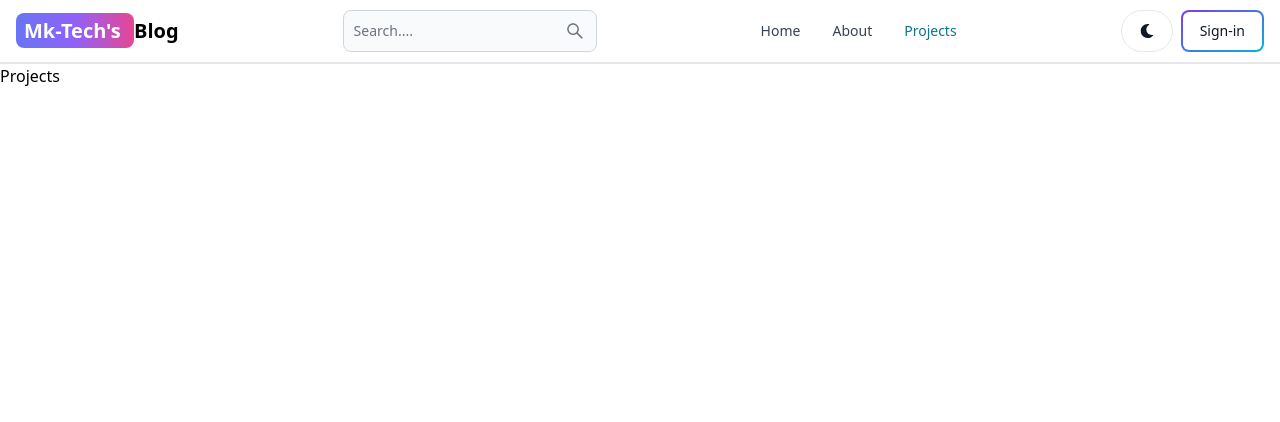
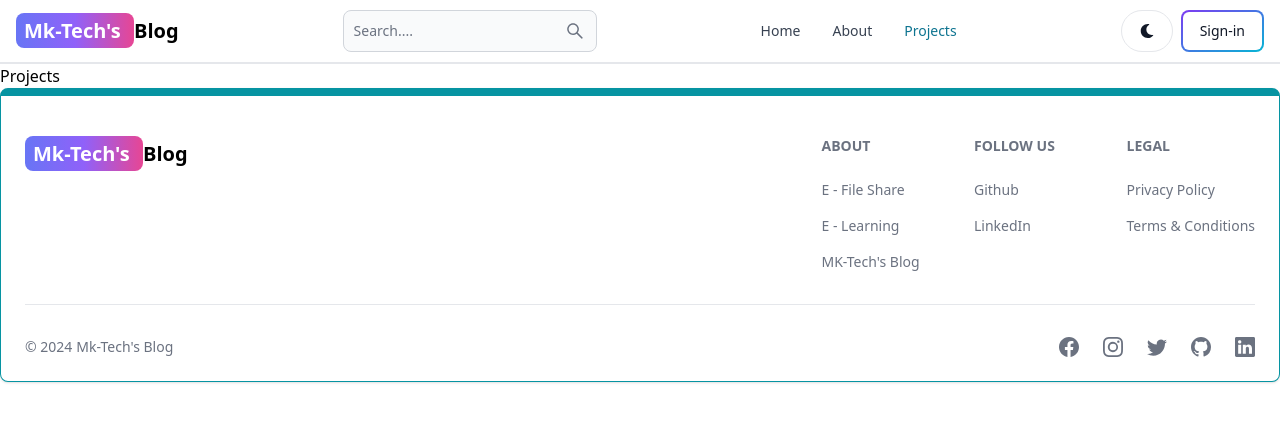
Before and after one commit to MK-TECH-CODES/MERN-BLOG, a React (Vite) app in the folder client/: page /projects in a window 1280 px wide. Shown: the top 422 px of the page. Built offline with nearby package versions, Linux system fonts and the light colour scheme.

Commit message:
create footer and add it

```diff
--- a/client/src/App.jsx
+++ b/client/src/App.jsx
@@ -7,6 +7,8 @@ import Signup from "./pages/signup";
 import Dashboard from "./pages/dashboard";
 import Projects from "./pages/projects";
 import Header from "./components/header";
+import Footer from "./components/footer";
+
 
 export default function App() {
   return (
@@ -20,6 +22,7 @@ export default function App() {
         <Route path="/dashboard" element={<Dashboard />} />
         <Route path="/projects" element={<Projects />} />
       </Routes>
+      <Footer/>
     </BrowserRouter>
   );
 }
--- /dev/null
+++ b/client/src/components/footer.jsx
@@ -0,0 +1,107 @@
+import { Footer } from "flowbite-react";
+import { Link } from "react-router-dom";
+import {
+  BsFacebook,
+  BsInstagram,
+  BsTwitter,
+  BsGithub,
+  BsLinkedin,
+} from "react-icons/bs";
+import React from "react";
+
+export default function footercomponent() {
+  return (
+    <Footer container className="border border-t-8 border-teal-500">
+      <div className="w-full max-w-7xl mx-auto">
+        <div className="grid w-full justify-between sm:flex md:grid-cols-1 ">
+          <div className="mt-5">
+            <Link
+              to="/"
+              className="self-center whitespace-nowrap text-lg sm:text-xl font-semibold dark:text-white"
+            >
+              <span className="px-2 py-1 bg-gradient-to-r from-indigo-500 via-purple-500 to-pink-500 rounded-lg text-white">
+                Mk-Tech's{" "}
+              </span>
+              Blog
+            </Link>
+          </div>
+          <div className="grid grid-cols-2 gap-8 mt-4 sm:grid-cols-3 sm:gap-6">
+            <div>
+              <Footer.Title title="About" />
+              <Footer.LinkGroup col>
+                <Footer.Link
+                  href="https://easy-share-qfia.onrender.com/"
+                  target="_blank"
+                  rel="noopener noreferrer"
+                >
+                  E - File Share
+                </Footer.Link>
+                <Footer.Link
+                  href="https://e-learning-aq5x.onrender.com/"
+                  target="_blank"
+                  rel="noopener noreferrer"
+                >
+                  E - Learning
+                </Footer.Link>
+                <Footer.Link
+                  href="/about"
+                  target="_blank"
+                  rel="noopener noreferrer"
+                >
+                  MK-Tech's Blog
+                </Footer.Link>
+              </Footer.LinkGroup>
+            </div>
+            <div>
+              <Footer.Title title="Follow US" />
+              <Footer.LinkGroup col>
+                <Footer.Link
+                  href="https://github.com/MK-TECH-CODES"
+                  target="_blank"
+                  rel="noopener noreferrer"
+                >
+                  Github
+                </Footer.Link>
+                <Footer.Link
+                  href="https://www.linkedin.com/in/mukesh-kumar-m-11583b246/"
+                  target="_blank"
+                  rel="noopener noreferrer"
+                >
+                  LinkedIn
+                </Footer.Link>
+              </Footer.LinkGroup>
+            </div>
+            <div>
+              <Footer.Title title="Legal" />
+              <Footer.LinkGroup col>
+                <Footer.Link href="#">Privacy Policy</Footer.Link>
+                <Footer.Link href="#">Terms &amp; Conditions</Footer.Link>
+              </Footer.LinkGroup>
+            </div>
+          </div>
+        </div>
+        <Footer.Divider />
+        <div className="w-full sm:flex sm:items-center sm:justify-between">
+          <Footer.Copyright
+            href="#"
+            by="Mk-Tech's Blog"
+            year={new Date().getFullYear()}
+          />
+          <div className="flex gap-6 sm:mt-0 mt-4 sm:justify-center">
+            <Footer.Icon href="#" icon={BsFacebook} />
+            <Footer.Icon href="#" icon={BsInstagram} />
+            <Footer.Icon href="#" icon={BsTwitter} />
+            <Footer.Icon
+              href="https://github.com/MK-TECH-CODES"
+              icon={BsGithub}
+            />
+            <Footer.Icon
+              href="https://www.linkedin.com/in/mukesh-kumar-m-11583b246/"
+              icon={BsLinkedin}
+            />
+          </div>
+        </div>
+      </div>
+    </Footer>
+  );
+}
```
